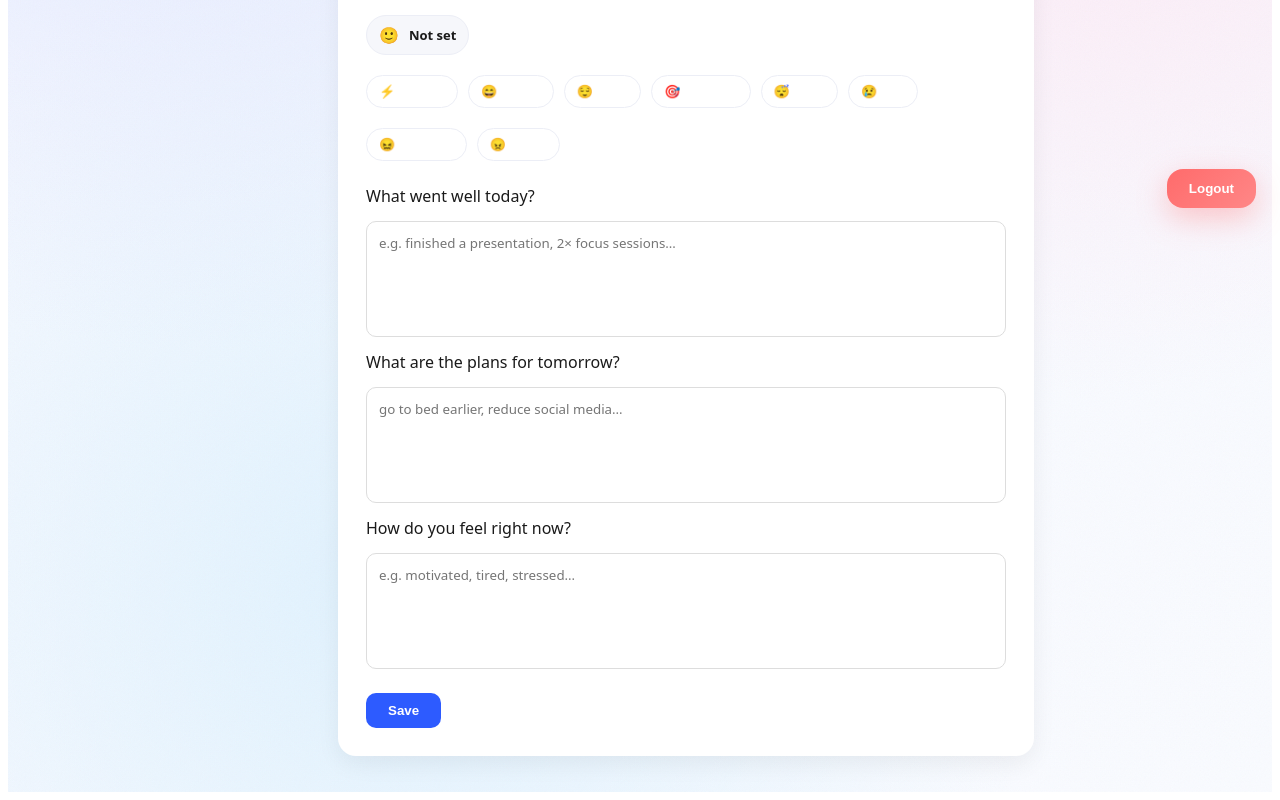
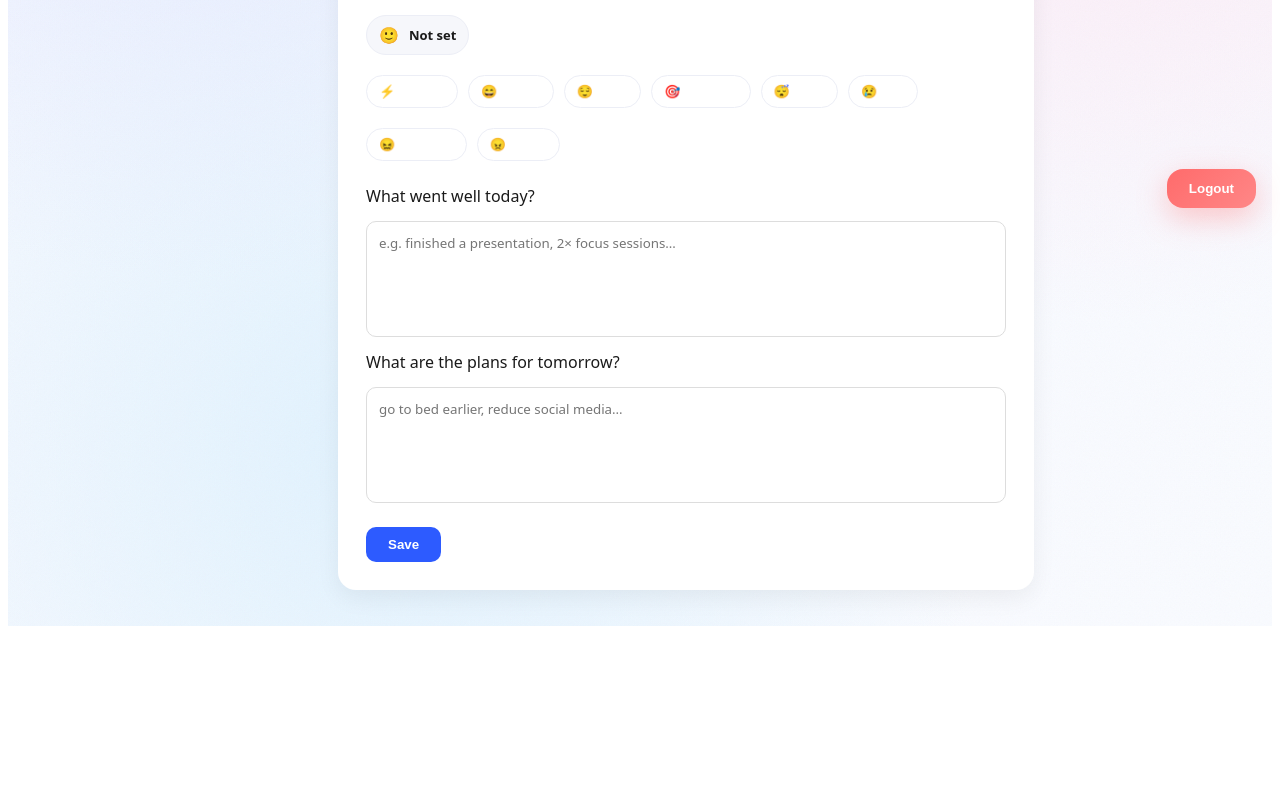
Before and after one commit to 6are8/Plan-Smart, an Angular app in the folder frontend/: page /diary in a window 1280 px wide. Shown: the part 568-1368 px from the top of the page. After the commit the page ends 1202 px from the top, so only its background shows below. Built offline with nearby package versions, Linux system fonts and the light colour scheme; sample sign-in values are in the browser's storage.

Commit message:
How do you feel field was deleted

```diff
--- a/frontend/src/app/pages/diary/diary.html
+++ b/frontend/src/app/pages/diary/diary.html
@@ -74,12 +74,6 @@
       placeholder="go to bed earlier, reduce social media…">
     </textarea>
 
-    <label>How do you feel right now?</label>
-    <textarea
-      formControlName="howIFeel"
-      placeholder="e.g. motivated, tired, stressed…">
-    </textarea>
-
      @if (errorMessage) {
     <p class="muted">{{ errorMessage }}</p>
     }
```
